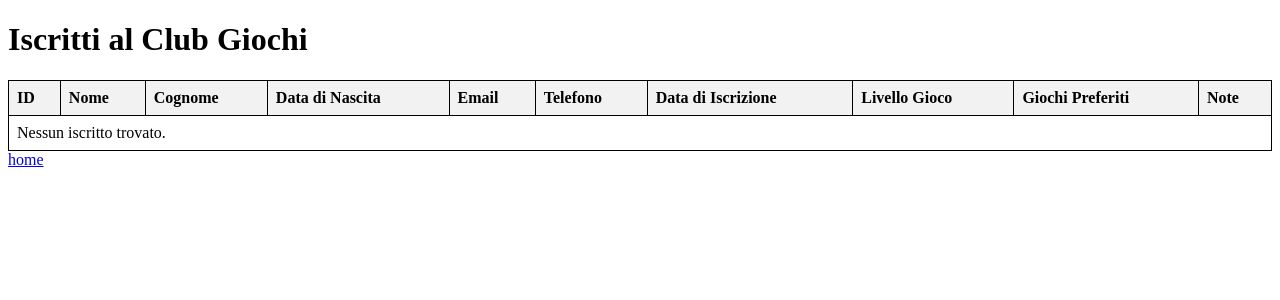
After one commit to profPane/lampbase, a PHP site: page /club/lista.php in a window 1280 px wide. The commit adds this page. Shown: the top 300 px of the page. Run offline with PHP 8.4, Linux system fonts and the light colour scheme; data that the repository does not hold is empty.

Commit message:
Gestione base iscritti, moduli e codice php di accesso al db integrati

```diff
--- /dev/null
+++ b/club/lista.php
@@ -0,0 +1,79 @@
+<!DOCTYPE html>
+<html>
+<head>
+    <title>Iscritti Club Giochi</title>
+    <style>
+        table {
+            border-collapse: collapse;
+            width: 100%;
+        }
+        th, td {
+            border: 1px solid black;
+            padding: 8px;
+            text-align: left;
+        }
+        th {
+            background-color: #f2f2f2;
+        }
+    </style>
+</head>
+<body>
+
+<h1>Iscritti al Club Giochi</h1>
+
+<table>
+    <thead>
+        <tr>
+            <th>ID</th>
+            <th>Nome</th>
+            <th>Cognome</th>
+            <th>Data di Nascita</th>
+            <th>Email</th>
+            <th>Telefono</th>
+            <th>Data di Iscrizione</th>
+            <th>Livello Gioco</th>
+            <th>Giochi Preferiti</th>
+            <th>Note</th>
+        </tr>
+    </thead>
+    <tbody>
+        <?php
+        include '../db/database.php'; // Includi il file di configurazione
+
+
+        $query = "
+        SELECT *
+        FROM iscritti
+        ";
+
+        $check = $pdo->prepare($query);
+        //$check->bindParam(':username', $username, PDO::PARAM_STR);
+        $check->execute();
+
+        $iscritti = $check->fetchAll(PDO::FETCH_ASSOC);
+
+
+        if (count($iscritti) > 0) { //ci sono risultati
+            foreach ($iscritti as $iscritto) { //per ogni riga dell'array dei risultati
+                echo "<tr>";
+                echo "<td>" . $iscritto["ID_Iscritto"]. "</td>";
+                echo "<td>" . $iscritto["Nome"]. "</td>";
+                echo "<td>" . $iscritto["Cognome"]. "</td>";
+                echo "<td>" . $iscritto["DataNascita"]. "</td>";
+                echo "<td>" . $iscritto["Email"]. "</td>";
+                echo "<td>" . $iscritto["Telefono"]. "</td>";
+                echo "<td>" . $iscritto["DataIscrizione"]. "</td>";
+                echo "<td>" . $iscritto["LivelloGioco"]. "</td>";
+                echo "<td>" . $iscritto["GiochiPreferiti"]. "</td>";
+                echo "<td>" . $iscritto["Note"]. "</td>";
+                echo "</tr>";
+            }
+        } else {
+            echo "<tr><td colspan='10'>Nessun iscritto trovato.</td></tr>";
+        }
+        ?>
+    </tbody>
+</table>
+    <a href="../index.html">home</a>
+</body>
+</html>
```
Also changed, not shown: auth/register.php (+76 -1 lines), club/registra.php (added, +80 -0 lines), index.html (+12 -5 lines), readme.txt.
